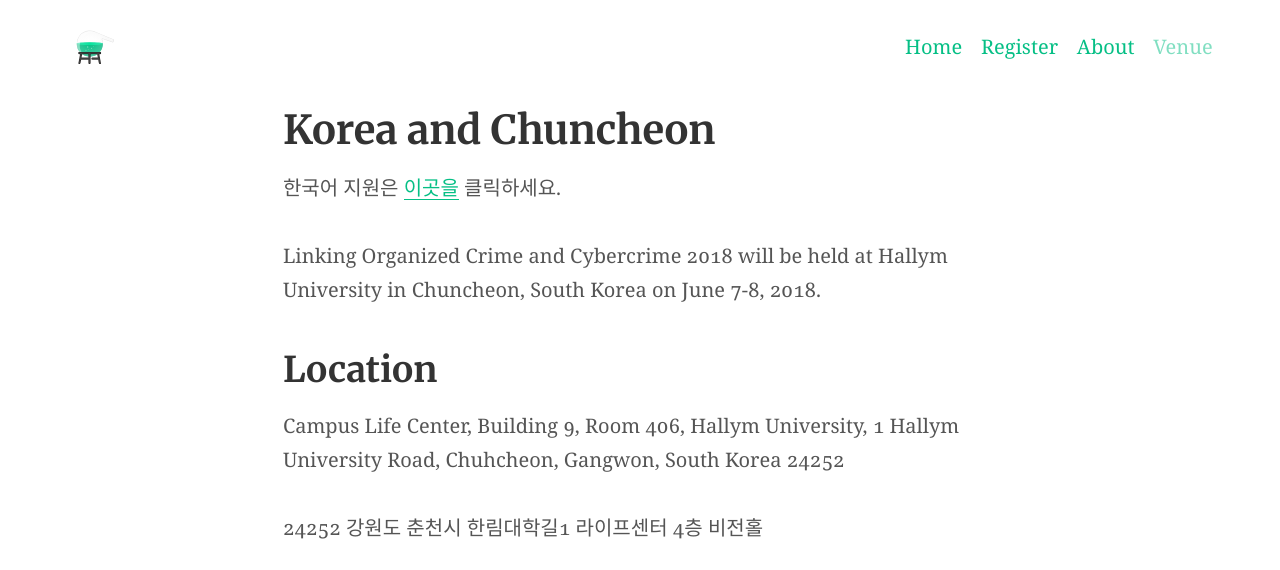
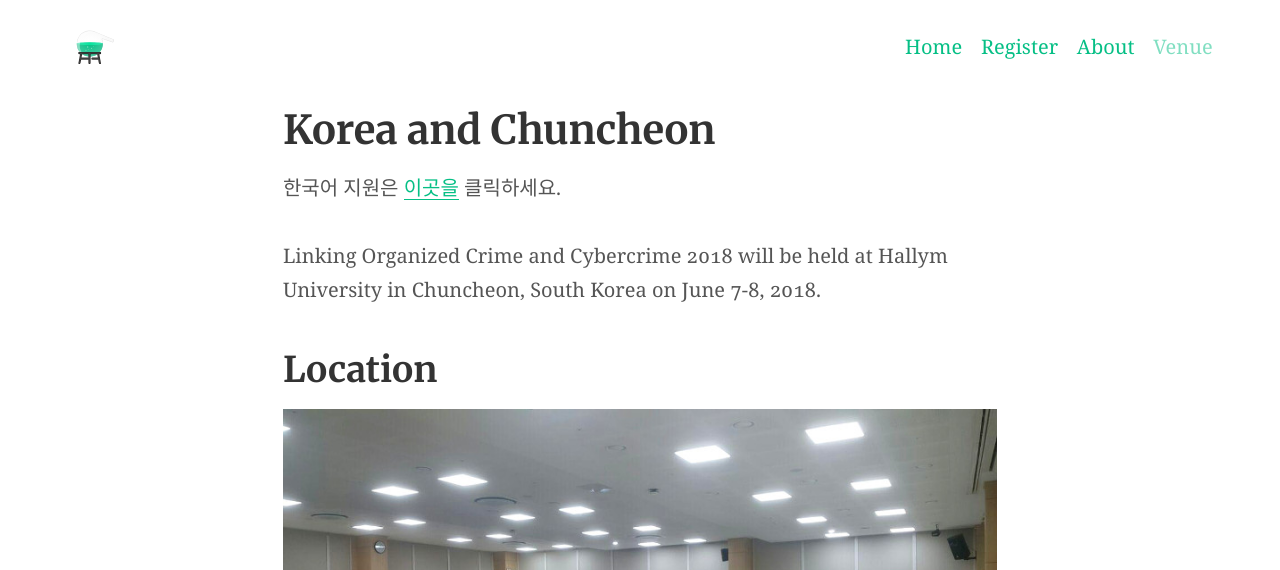
Before and after one commit to LIFSHallym/LOCC, a Jekyll site: the page built from venue.md, in a window 1280 px wide. Shown: the top 570 px of the page. Built offline with Jekyll 4.4.1, drawn with Linux system fonts in a browser that asks for light colours; our own code applies the rules of GitHub Pages for plain Markdown files; grey boxes are pictures that could not be loaded.

Commit message:
venue img

```diff
--- a/venue.md
+++ b/venue.md
@@ -11,6 +11,8 @@
 Chuncheon, South Korea on June 7-8, 2018.
 
 ## Location
+<img src="/assets/LOCC2018Venue.jpg" />
+
 Campus Life Center, Building 9, Room 406, Hallym University,
 1 Hallym University Road, Chuhcheon, Gangwon, South Korea 24252
 
```
Also changed, not shown: assets/LOCC2018Venue.jpg (added).
